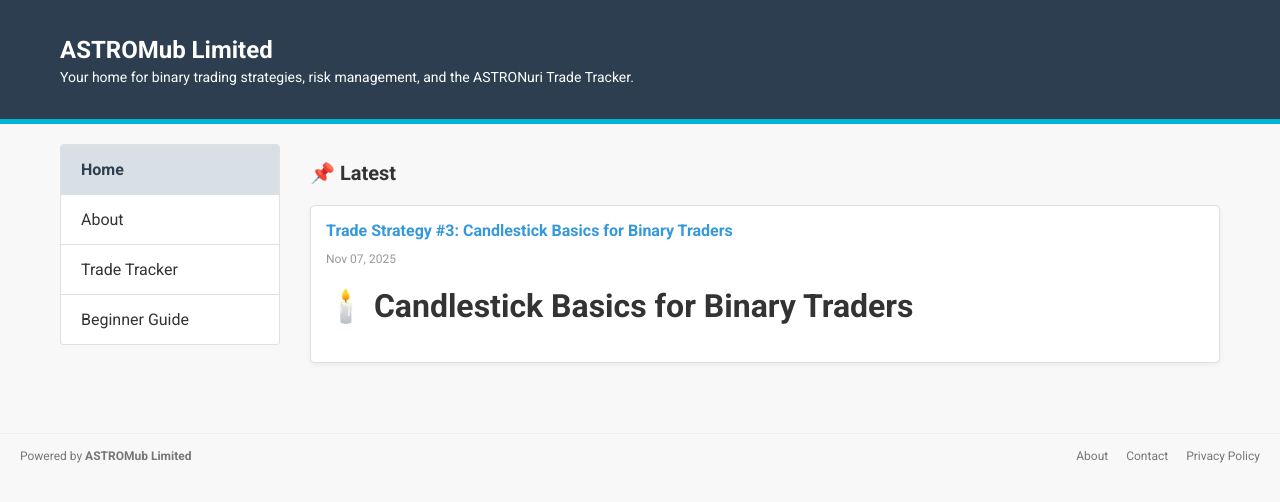
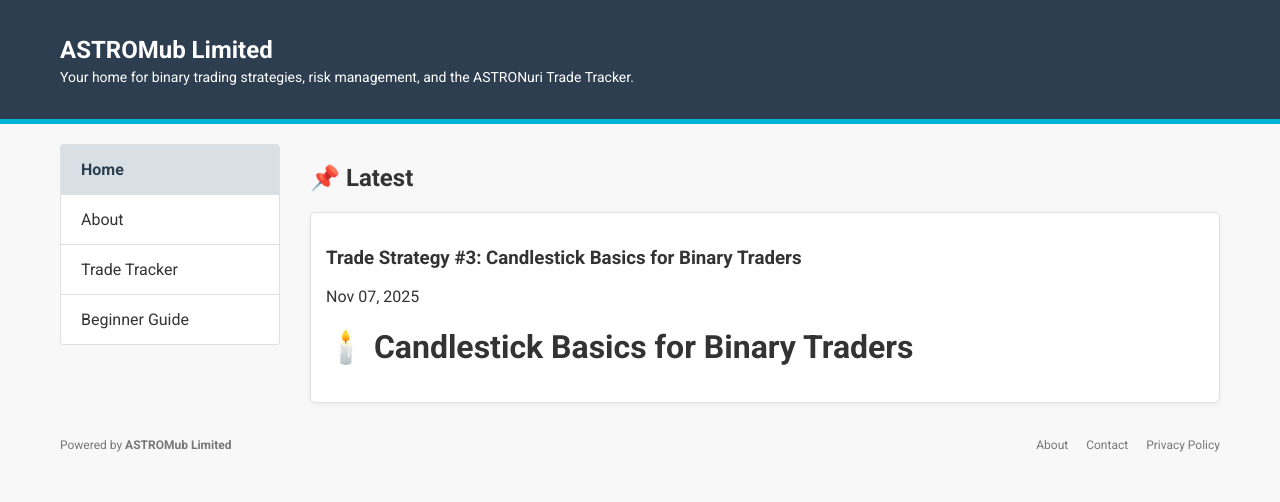
Before and after one commit to astromub/silver-umbrella, a Jekyll site: the page built from index.md, in a window 1280 px wide. Shown: the top 502 px of the page. Built offline with Jekyll 4.4.1, drawn with Linux system fonts in a browser that asks for light colours.

Commit message:
Update style.css

```diff
--- a/assets/style.css
+++ b/assets/style.css
@@ -1,4 +1,4 @@
-/* Universal Box-Sizing for Cross-Browser Consistency */
+/* Universal Box-Sizing MUST be first for Cross-Browser Consistency */
 *, *::before, *::after {
     box-sizing: border-box;
 }
@@ -19,14 +19,11 @@ body {
     padding: 0;
     border-bottom: 5px solid #00b4d8;
 }
-
-/* Constrain and center the inner header content to match the main container */
 .header-content {
     max-width: 1200px;
     margin: 0 auto;
     padding: 20px;
 }
-
 .header h1 { margin-bottom: 5px; font-size: 24px; }
 .header p { margin-top: 0; font-size: 14px; }
 
@@ -38,7 +35,7 @@ body {
     padding: 20px;
 }
 
-/* --- 4. Sidebar Navigation Styling (Desktop) --- */
+/* --- 4. Sidebar Navigation Styling --- */
 .sidebar {
     width: 250px;
     flex-shrink: 0;
@@ -64,8 +61,6 @@ body {
 .sidebar nav ul li:last-child a {
     border-bottom: none;
 }
-
-/* Sidebar Active State */
 .sidebar nav ul li.active a {
     background-color: #d8e0e6;
     color: #2c3e50;
@@ -79,13 +74,8 @@ body {
 .content {
     flex-grow: 1;
 }
-.content h2 {
-    color: #333;
-    font-size: 20px;
-    margin-bottom: 20px;
-}
 
-/* --- 6. Card Grid for 'Latest' Section (Desktop) --- */
+/* --- 6. Card Grid Styling --- */
 .card-grid {
     display: flex;
     flex-wrap: wrap;
@@ -100,41 +90,35 @@ body {
     box-shadow: 0 2px 5px rgba(0, 0, 0, 0.05);
     transition: box-shadow 0.3s;
 }
-.card:hover {
-    box-shadow: 0 4px 10px rgba(0, 0, 0, 0.1);
-}
 .card-link {
     text-decoration: none;
     color: inherit;
     display: block;
 }
-.card h3 {
-    font-size: 16px;
-    margin-top: 0;
-    margin-bottom: 5px;
-    color: #3498db;
+
+/* --- 7. Footer Styling (Alignment Fixes) --- */
+.footer-wrapper {
+    /* Full-width container for the border/margin at the top */
+    width: 100%;
+    border-top: 1px solid #eee;
+    padding-top: 50px;
 }
-.card .date { font-size: 12px; color: #999; margin-bottom: 10px; }
-.card .excerpt { font-size: 14px; color: #555; }
+.footer {
+    /* ALIGNMENT FIX: Constraints footer content to 1200px and centers it */
+    max-width: 1200px;
+    margin: 0 auto;
 
-/* --- 7. Footer Styling --- */
-.footer {
-    /* NEW: Use Flexbox to align content */
     display: flex;
-    justify-content: space-between; /* Pushes content to the left and right edges */
-    align-items: center; /* Centers items vertically */
+    justify-content: space-between; /* Pushes content to the far left and far right */
+    align-items: center;
 
     padding: 15px 20px;
-    margin-top: 50px;
     font-size: 12px;
     color: #777;
-    border-top: 1px solid #eee;
-}
-.footer-left p {
-    margin: 0; /* Remove default paragraph margins so it aligns properly */
 }
 
-/* Styles for the navigation links in the footer */
+.footer-left p { margin: 0; }
+
 .footer-right nav ul {
     list-style: none;
     padding: 0;
@@ -142,71 +126,34 @@ body {
 }
 .footer-right nav ul li {
     display: inline;
-    margin-left: 15px; /* Spacing between footer links */
+    margin-left: 15px;
 }
+
 
 /* ======================================= */
 /* ====== MOBILE RESPONSIvenESS ====== */
 /* ======================================= */
 
 @media (max-width: 900px) {
-
-    /* NEW: Footer stacking for mobile */
+    /* Footer stacking for mobile */
     .footer {
-        flex-direction: column; /* Stack items vertically */
+        flex-direction: column;
         text-align: center;
-        gap: 10px; /* space between stacked items */
+        gap: 10px;
     }
     .footer-right {
-        order: -1; /* Move navigation to the top of the stacked list */
+        order: -1;
     }
 
-    /* 1. Header (Adjust padding for smaller screens) */
-    .header-content {
-        padding: 15px;
-    }
-
-    /* 2. Main Layout (Stack the sidebar above the content) */
-    .container {
-        flex-direction: column;
-        padding: 15px;
-    }
-
-    /* 3. Sidebar (Take full width, remove side padding) */
-    .sidebar {
-        width: 100%;
-        padding-right: 0;
-        margin-bottom: 20px;
-    }
-
-    .sidebar nav ul {
-        display: flex;
-        flex-wrap: wrap;
-        border-radius: 0;
-    }
-    .sidebar nav ul li {
-        flex: 1 1 50%;
-        text-align: center;
-        border-right: 1px solid #e0e0e0;
-    }
-    .sidebar nav ul li:nth-child(even) {
-        border-right: none;
-    }
-    .sidebar nav ul li:last-child {
-        border-right: none;
-    }
-
-    /* 4. Content Area (Remove spacing on edges) */
-    .content {
-        padding: 0;
-    }
-
-    /* 5. Card Grid (Change from 3 columns to 1 column) */
-    .card-grid {
-        gap: 15px;
-    }
-
-    .card {
-        flex: 1 1 100%;
-    }
+    /* Mobile-specific styles for header/main content */
+    .header-content { padding: 15px; }
+    .container { flex-direction: column; padding: 15px; }
+    .sidebar { width: 100%; padding-right: 0; margin-bottom: 20px; }
+    .sidebar nav ul { display: flex; flex-wrap: wrap; border-radius: 0; }
+    .sidebar nav ul li { flex: 1 1 50%; text-align: center; border-right: 1px solid #e0e0e0; }
+    .sidebar nav ul li:nth-child(even) { border-right: none; }
+    .sidebar nav ul li:last-child { border-right: none; }
+    .content { padding: 0; }
+    .card-grid { gap: 15px; }
+    .card { flex: 1 1 100%; }
 }
```
